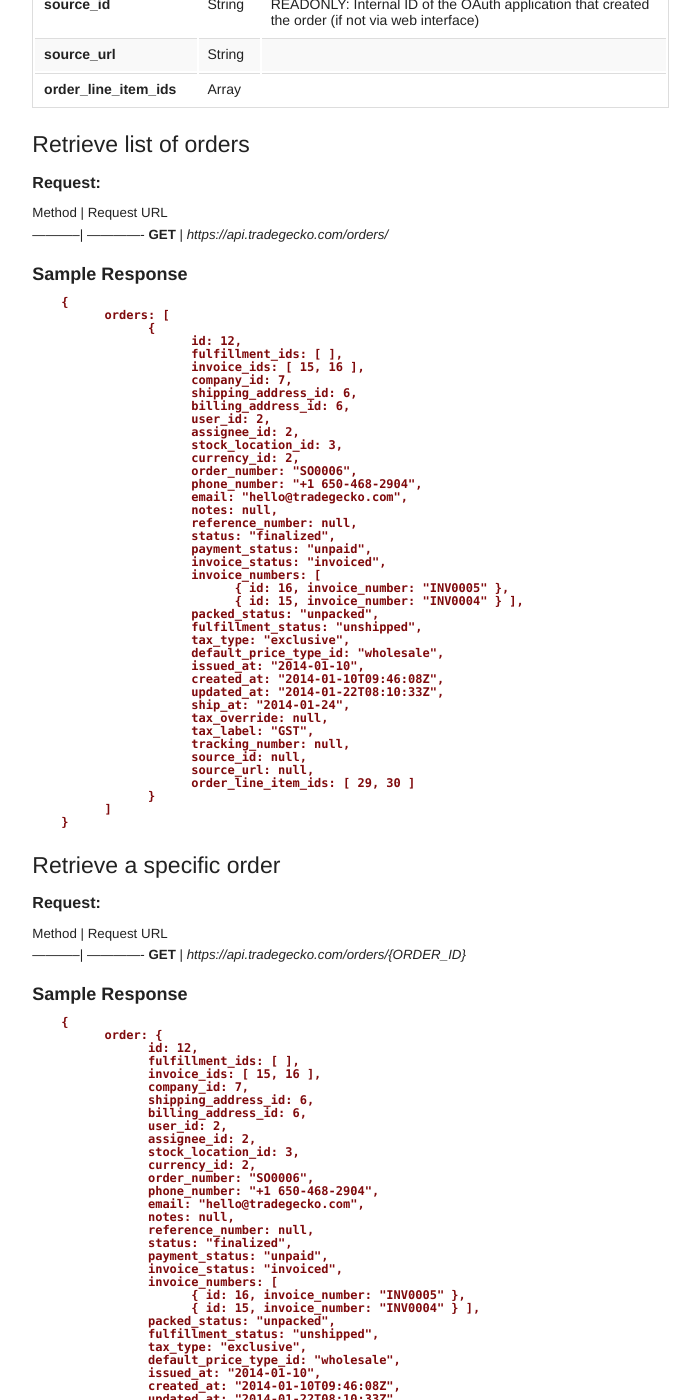
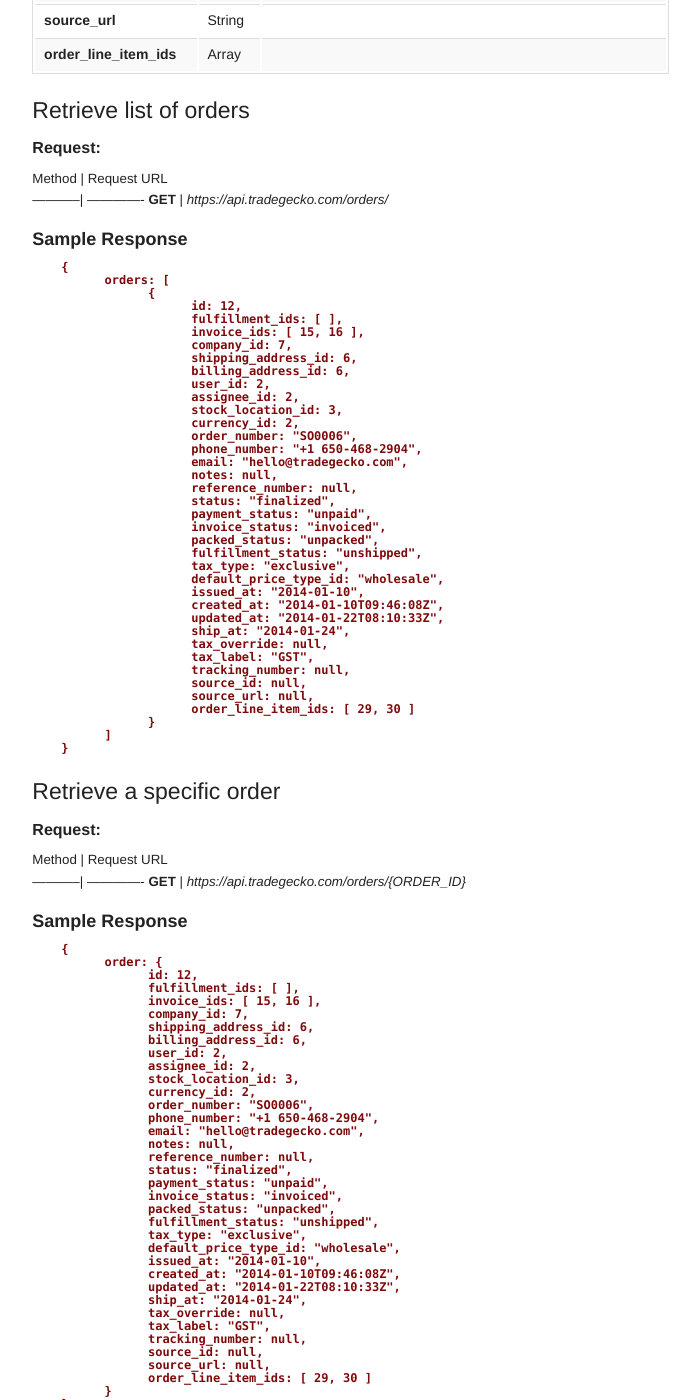
Before and after one commit to tradegecko/docs_old, a Jekyll site: the page built from _posts/2013-01-20-order.md, in a window 1280 px wide and 1400 px high, scrolled down 1258 px. Shown: the whole window, without its empty margins (456-1156 px from the left). Built offline with Jekyll 4.4.1, drawn with Linux system fonts in a browser that asks for light colours; some web fonts are replaced; Markdown is read by kramdown in place of the engine named in the settings; some of the changed text lies outside the part shown.

```diff
--- a/_posts/2013-01-20-order.md
+++ b/_posts/2013-01-20-order.md
@@ -25,7 +25,6 @@
 **status**                 | String        |
 **payment_status**         | String        |
 **invoice_status**         | String        |
-**invoice_numbers**        | Array         |
 **packed_status**          | String        |
 **fulfillment_status**     | String        |
 **tax_type**               | String        | One of "exclusive" or "inclusive", if not provided defaults to account default.
@@ -71,9 +70,6 @@
                           status: "finalized",
                           payment_status: "unpaid",
                           invoice_status: "invoiced",
-                          invoice_numbers: [
-                                { id: 16, invoice_number: "INV0005" },
-                                { id: 15, invoice_number: "INV0004" } ],
                           packed_status: "unpacked",
                           fulfillment_status: "unshipped",
                           tax_type: "exclusive",
@@ -121,9 +117,6 @@
                     status: "finalized",
                     payment_status: "unpaid",
                     invoice_status: "invoiced",
-                    invoice_numbers: [
-                          { id: 16, invoice_number: "INV0005" },
-                          { id: 15, invoice_number: "INV0004" } ],
                     packed_status: "unpacked",
                     fulfillment_status: "unshipped",
                     tax_type: "exclusive",
@@ -226,9 +219,6 @@
                     status: "finalized",
                     payment_status: "unpaid",
                     invoice_status: "invoiced",
-                    invoice_numbers: [
-                          { id: 16, invoice_number: "INV0005" },
-                          { id: 15, invoice_number: "INV0004" } ],
                     packed_status: "unpacked",
                     fulfillment_status: "unshipped",
                     tax_type: "exclusive",
```
Also changed, not shown: changelog.html (+7 -0 lines).
